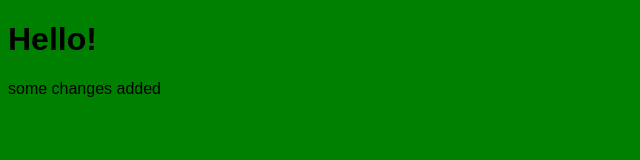
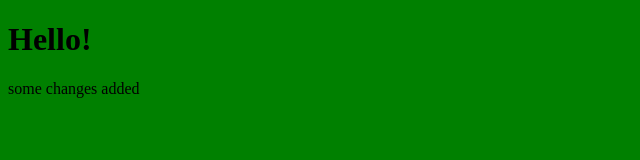
Before and after one commit to borzsonite/alex, a plain HTML site: page index.html in a window 1280 px wide. Shown: the full height of the page, 0-640 px from the left. Drawn offline with Linux system fonts and the light colour scheme.

Commit message:
pr2 commit 5

```diff
--- a/style.css
+++ b/style.css
@@ -1,4 +1,4 @@
 body {
 	background: green;
-	font-family: Arial;
+	font-family: "Times New Roman";
 }
```
